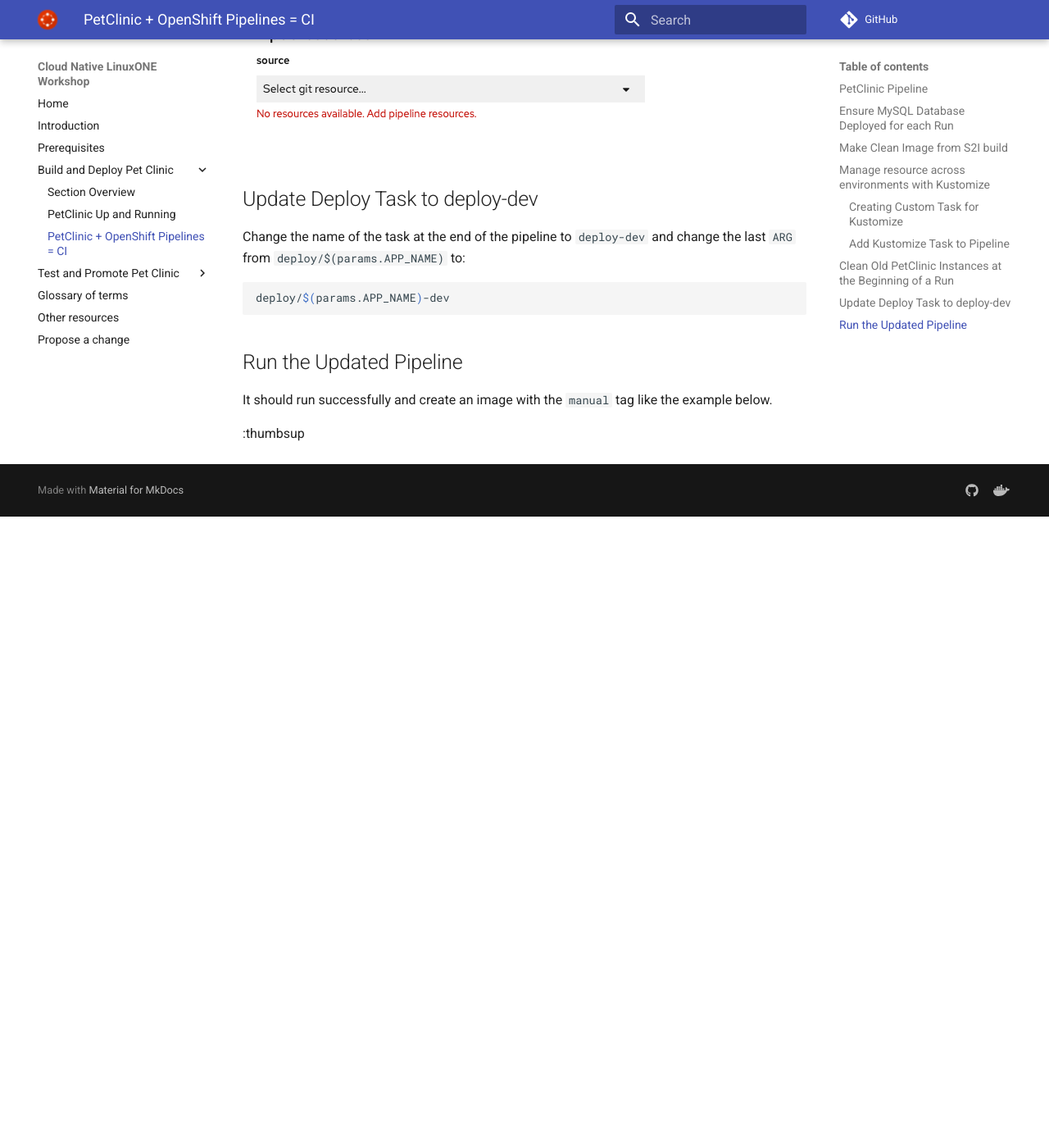
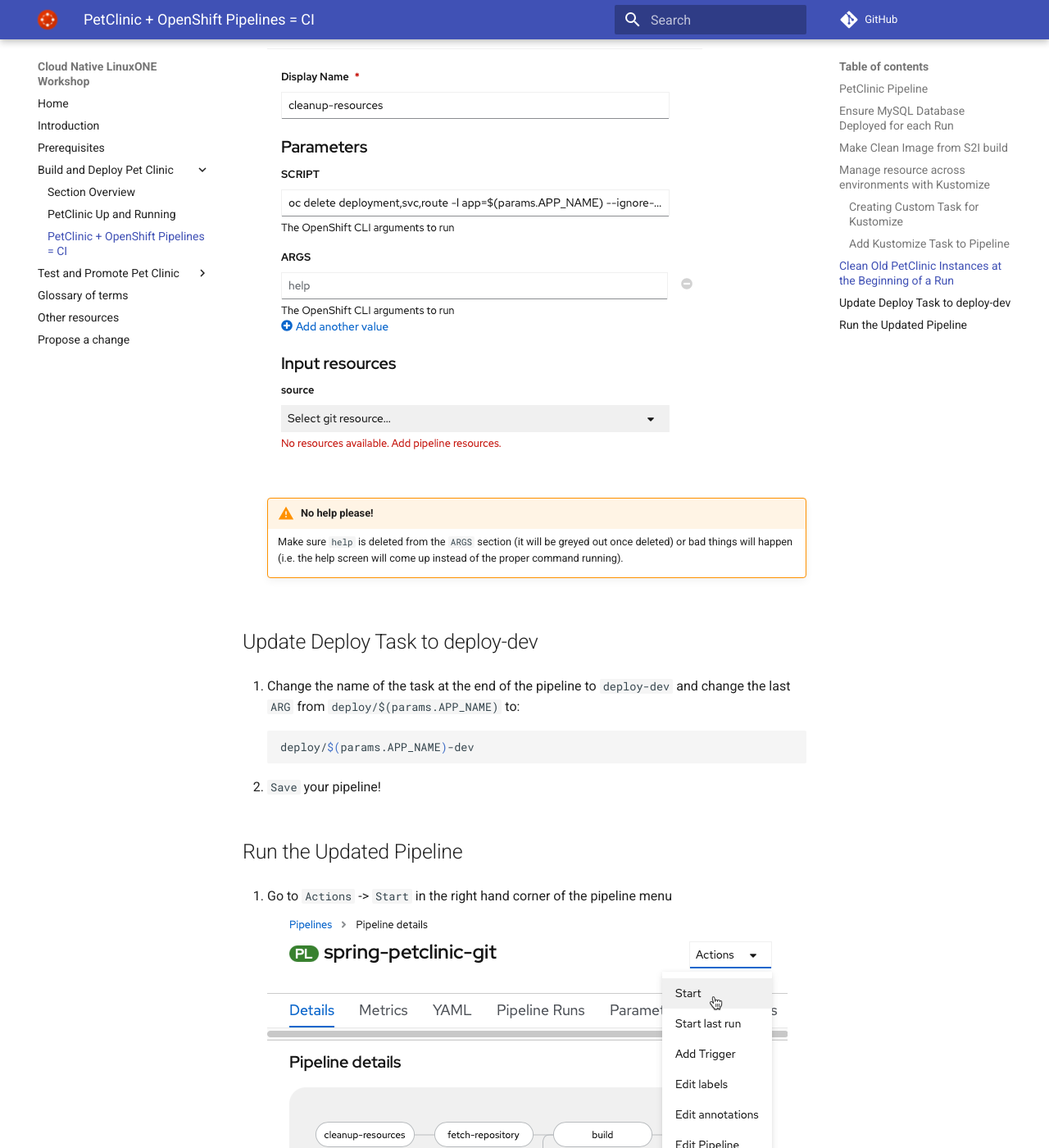
Before and after one commit to ibm-wsc/cloud-native-linuxone, an MkDocs documentation site: the page built from docs/build-and-deploy/pipeline.md, in a window 1280 px wide and 1400 px high, scrolled down 15908 px. Shown: the whole window at 82% size. Built offline with MkDocs 1.6.1 and Material for MkDocs 9.7.7, drawn with Linux system fonts in a browser that asks for light colours; emoji names are drawn with the system emoji font; comment, search, counter and statistics services are not loaded; before the commit the page ends 16538 px from its top, so only the background shows below that; some of the changed text lies outside the part shown.

Commit message:
Update indentation for some copy and pastes and add success images for pipeline.md build-and-deploy

````diff
--- a/docs/build-and-deploy/pipeline.md
+++ b/docs/build-and-deploy/pipeline.md
@@ -86,6 +86,11 @@
 
     ![Buildah Task Values](../images/Part1/ProducingCleanImageBuildah2.png)
 
+    DISPLAY NAME:
+    ```
+    producing-clean-image
+    ```
+
     IMAGE:
     ```
     $(params.FINAL_IMAGE):$(params.COMMIT_SHA)
@@ -155,6 +160,9 @@
     latest
     ```
 
+    !!! Tip
+        Save parameters when done with entry before moving onto step 4.
+
 4. Add workspace to `producing-clean-image` task
 
     Save current pipeline edit and switch to `yaml` from pipeline menu.
@@ -178,6 +186,8 @@
 
     ![Save Pipeline Edit Yaml](../images/Part1/PipelineUpdatedYaml.png)
 
+    !!! note
+        After the save message above appears you can then proceed to `Cancel` back to the pipeline menu.
 
 ## Manage resource across environments with Kustomize
 
@@ -201,9 +211,9 @@
     apiVersion: tekton.dev/v1beta1
     kind: Task
     metadata:
-    name: kustomize-deploy-resources
+      name: kustomize-deploy-resources
     spec:
-    description: >-
+      description: >-
         This task runs commands against the cluster where the task run is being
         executed.
 
@@ -211,46 +221,46 @@
         introduces a template-free way to customize application configuration that
         simplifies the use of off-the-shelf applications.  Now, built into kubectl
         as apply -k and oc as oc apply -k.
-    params:
-        - default: /workspace/source/ocp-files
+      params:
+      - default: /workspace/source/ocp-files
         description: The directory where the kustomization yaml file(s) reside
         name: KUSTOMIZE_DIR
         type: string
-        - default: base
+      - default: base
         description: subdirectory of KUSTOMIZE_DIR used for extra configuration of current resources
         name: EDIT_SUDBDIR
         type: string
-        - default: overlay/dev
+      - default: overlay/dev
         description: subdirectory of KUSTOMIZE_DIR used for specifying resources for a specific release such as dev or staging
         name: RELEASE_SUBDIR
         type: string
-        - default: kustomize edit set image $(params.APP_NAME)=$(params.FINAL_IMAGE):$(params.COMMIT_SHA)
+      - default: kustomize edit set image $(params.APP_NAME)=$(params.FINAL_IMAGE):$(params.COMMIT_SHA)
         description: The Kustomize CLI arguments to run
         name: SCRIPT
         type: string
-    steps:
-        - image: 'docker.io/gmoney23/kustomize-s390x:v4.1.2'
+      steps:
+      - image: 'docker.io/gmoney23/kustomize-s390x:v4.1.2'
         name: kustomize
         resources:
-            limits:
+          limits:
             cpu: 200m
             memory: 200Mi
-            requests:
+          requests:
             cpu: 200m
             memory: 200Mi
         script: cd $(params.KUSTOMIZE_DIR)/$(params.EDIT_SUDBDIR) && $(params.SCRIPT)
-        - image: 'image-registry.openshift-image-registry.svc:5000/openshift/cli:latest'
+      - image: 'image-registry.openshift-image-registry.svc:5000/openshift/cli:latest'
         name: apply-oc-files
         resources:
-            limits:
+          limits:
             cpu: 200m
             memory: 200Mi
-            requests:
+          requests:
             cpu: 200m
             memory: 200Mi
         script: oc apply -k $(params.KUSTOMIZE_DIR)/$(params.RELEASE_SUBDIR)
-    workspaces:
-        - name: source
+      workspaces:
+      - name: source
         description: The git source code
     ```
 
@@ -303,32 +313,60 @@
 
     ![Save Pipeline Edit Yaml](../images/Part1/PipelineUpdatedYaml.png)
 
+    !!! note
+        After the save message above appears you can then proceed to `Cancel` back to the pipeline menu.
+
 ## Clean Old PetClinic Instances at the Beginning of a Run
 
-Add an task named `cleanup-resources` sequentially at the beginning of the pipeline before `fetch-repository` (using the `openshift-client` ClusterTask).
+1. Add an task named `cleanup-resources` sequentially at the beginning of the pipeline before `fetch-repository` (using the `openshift-client` ClusterTask).
 
-![add cleanup sequential](../images/Part1/AddSequentialTask.png)
+    ![add cleanup sequential](../images/Part1/AddSequentialTask.png)
 
-Configure the task with a `SCRIPT` value of:
+2. Configure the task with a `SCRIPT` value of:
 
-``` bash
-oc delete deployment,svc,route -l app=$(params.APP_NAME) --ignore-not-found
-```
+    ``` bash
+    oc delete deployment,svc,route -l app=$(params.APP_NAME) --ignore-not-found
+    ```
 
-and an empty `ARGS` value.
+    and an empty `ARGS` value.
 
-![cleanup resources](../images/Part1/CleanupResourcesTask.png)
+    ![cleanup resources](../images/Part1/CleanupResourcesTask.png)
+
+    !!! warning "No help please!"
+        Make sure `help` is deleted from the `ARGS` section (it will be greyed out once deleted) or bad things will happen (i.e. the help screen will come up instead of the proper command running).
 
 ## Update Deploy Task to deploy-dev
 
-Change the name of the task at the end of the pipeline to `deploy-dev` and change the last `ARG` from `deploy/$(params.APP_NAME)` to:
+1. Change the name of the task at the end of the pipeline to `deploy-dev` and change the last `ARG` from `deploy/$(params.APP_NAME)` to:
 
-``` bash
-deploy/$(params.APP_NAME)-dev
-```
+    ``` bash
+    deploy/$(params.APP_NAME)-dev
+    ```
+
+2. `Save` your pipeline!
 
 ## Run the Updated Pipeline
 
-It should run successfully and create an image with the `manual` tag like the example below.
+1. Go to `Actions` -> `Start` in the right hand corner of the pipeline menu
 
-:thumbsup
+    ![Actions Start Pipeline](../images/Part1/StartPipelineManually.png)
+
+2. Manually trigger a `PipelineRun` by accepting the default values and clicking on `Start`.
+
+    !!! Note "Persistent Volume Claim Note"
+        Please select a `PersistentVolumeClaim` if it is not already filled out for you to complete your pipeline. If it is already filled out for you then jump right to starting the pipeline.
+
+    ![Trigger Pipeline Manual](../images/Part1/PipelineExampleManualParameters.png)
+
+3. Watch the results of your build. It should run successfully as in the pictures below.
+
+    **PipelineRun Success View Perspective:**
+
+    ![PipelineRun View](../images/Part1/PipelineRolloutRunView.png)
+
+    **PipelineRun Success Logs Perspective:**
+
+    ![PipelineRun Logs](../images/Part1/PipelineRolloutLogsView.png)
+
+
+:thumbsup:
````
Also changed, not shown: other parts of docs/build-and-deploy/pipeline.md (+2 -2 lines), docs/images/Part1/PipelineExampleManualParameters.png (added), docs/images/Part1/PipelineRolloutLogsView.png (added), docs/images/Part1/PipelineRolloutRunView.png (added), docs/images/Part1/StartPipelineManually.png (added).
